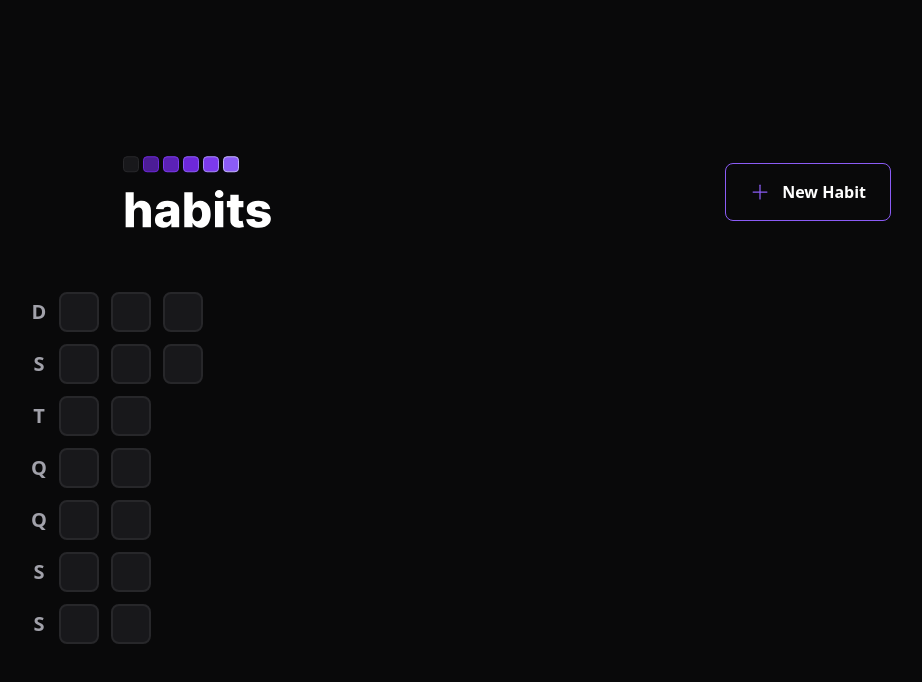
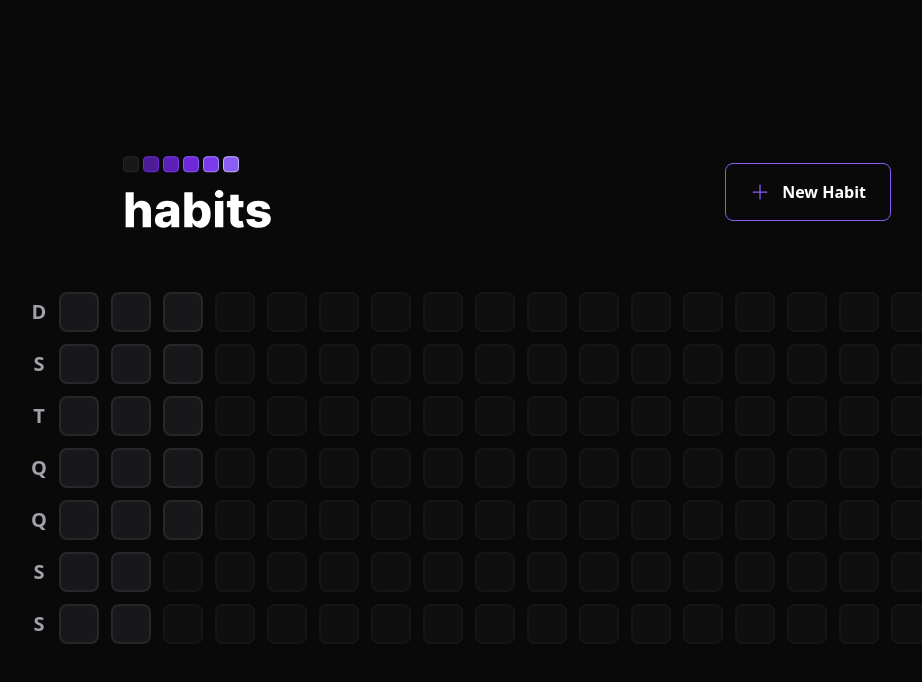
Before and after one commit to sibelly/nlw-setup, a React (Vite) app in the folder web/: page / in a window 1280 px wide. Shown: the top 682 px of the page, without its empty margins (133-1055 px from the left). Built offline with nearby package versions, Linux system fonts and the light colour scheme.

Commit message:
feat: logic to fill the rest of the days for the table habits

```diff
--- a/web/package.json
+++ b/web/package.json
@@ -9,6 +9,7 @@
     "preview": "vite preview"
   },
   "dependencies": {
+    "dayjs": "^1.11.7",
     "phosphor-react": "^1.4.1",
     "react": "^18.2.0",
     "react-dom": "^18.2.0"
--- a/web/src/components/HabitDay.tsx
+++ b/web/src/components/HabitDay.tsx
@@ -5,6 +5,8 @@
 
 export function HabitDay() {
   return (
-    <div className="w-10 h-10 bg-zinc-900 border-2 border-zinc-800 rounded-lg"></div>
+    <div
+      className="w-10 h-10 bg-zinc-900 border-2 border-zinc-800 rounded-lg"
+    />
   )
 }
--- a/web/src/components/SummaryTable.tsx
+++ b/web/src/components/SummaryTable.tsx
@@ -1,3 +1,4 @@
+import { generateDatesFromYearBeginning } from "../utils/generate-dates-from-year-beginning"
 import { HabitDay } from "./HabitDay"
 
 const weekDays = [
@@ -9,6 +10,11 @@
   'S',
   'S'
 ]
+
+const summaryDates = generateDatesFromYearBeginning()
+
+const minimumSummaryDatesSize =  18 * 7
+const amountOfDaysToFill = minimumSummaryDatesSize - summaryDates.length
 
 export function SummaryTable() {
   return (
@@ -30,22 +36,23 @@
       </div>
 
       <div className="grid grid-rows-7 grid-flow-col gap-3">
-        <HabitDay />
-        <HabitDay />
-        <HabitDay />
-        <HabitDay />
-        <HabitDay />
-        <HabitDay />
-        <HabitDay />
-        <HabitDay />
-        <HabitDay />
-        <HabitDay />
-        <HabitDay />
-        <HabitDay />
-        <HabitDay />
-        <HabitDay />
-        <HabitDay />
-        <HabitDay />
+        {
+          summaryDates.map(date => {
+            return <HabitDay key={date.toString()}/>
+          })
+        }
+
+        {
+          amountOfDaysToFill > 0 && Array.from({length: amountOfDaysToFill}).map((_, i) => {
+            return (
+              <div
+                key={i}
+                className="w-10 h-10 bg-zinc-900 border-2 border-zinc-800 rounded-lg opacity-40 cursor-not-allowed"
+              />
+            )
+          })
+        }
+
       </div>
 
     </div>
--- /dev/null
+++ b/web/src/utils/generate-dates-from-year-beginning.ts
@@ -0,0 +1,16 @@
+import dayjs from "dayjs";
+
+export function generateDatesFromYearBeginning(){
+  const firstDayOfTheYear = dayjs().startOf('year')
+  const today = new Date()
+
+  const dates = []
+  let compareDate = firstDayOfTheYear
+
+  while(compareDate.isBefore(today)) {
+    dates.push(compareDate.toDate())
+    compareDate = compareDate.add(1, 'day')
+  }
+
+  return dates
+}
```
Also changed, not shown: 1 other file (tests, documents, lock files or other folders).
